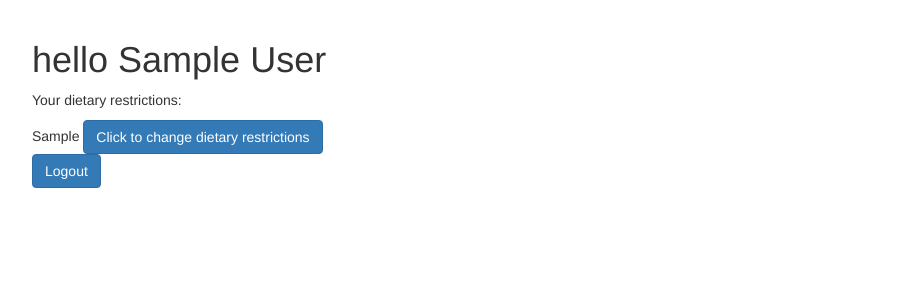
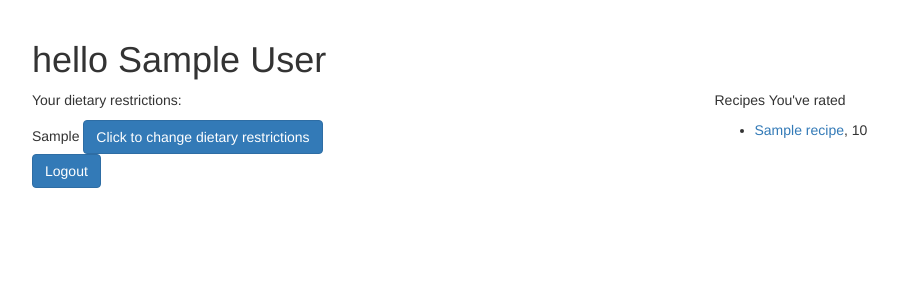
Before and after one commit to JessicaRitter/reciMe, a Flask app: page /1 in a window 1280 px wide. Shown: the part 52-352 px from the top of the page, without its empty margins (38-936 px from the left). Run offline with Flask 2, Linux system fonts and the light colour scheme; the visitor is signed in with stand-in values (Sample User, id 1); tables that the repository leaves empty hold one stand-in row (values such as "Sample post"); some libraries are stand-ins or nearby versions.

Commit message:
ratings on user profile with link back to recipe:

```diff
--- a/server.py
+++ b/server.py
@@ -254,7 +254,9 @@ def show_profile(user_id):
         email = session["user_email"]
         user = User.query.filter_by(email = email).first()
         name = user.name
-        return render_template('userprofile.html', name=name, user=user)
+        ratings = Rating.query.filter_by(user_id=user.user_id).all()
+        print ratings
+        return render_template('userprofile.html', name=name, user=user,ratings=ratings)
     else:
         return redirect('/')
 
--- a/templates/recipe.html
+++ b/templates/recipe.html
@@ -28,7 +28,7 @@
         </div>
         <div class="col-lg-3">
             {% if "user_email" in session and score > 1 %}
-                <h3> You've rated this recipe {{score}}</h3>
+                <h3> You've rated this recipe {{score}} out of 5 </h3>
 
             {% elif "user_email" in session and score < 1 %}
                 <h1> Rate this recipe </h1>
--- a/templates/userprofile.html
+++ b/templates/userprofile.html
@@ -8,6 +8,15 @@
             {{ user.restrictions }}
             <button class="btn btn-primary"><a href="/add-dietary-restrictions">Click to change dietary restrictions</a></button>
         </div>
+        <div class="col-lg-5">
+            <p>Recipes You've rated</p>
+            <ul>
+                {% for rating in ratings %}
+
+                    <li><a href="/recipes{{rating.recipe.recipe_url}}">{{rating.recipe.recipe_title}}</a>, {{rating.rating_score}}</li>
+                {% endfor %}
+            </ul>
+        </div>
     </div>
 <button class="btn btn-primary"><a href="/logout">Logout</a></button>
 </div>
```
